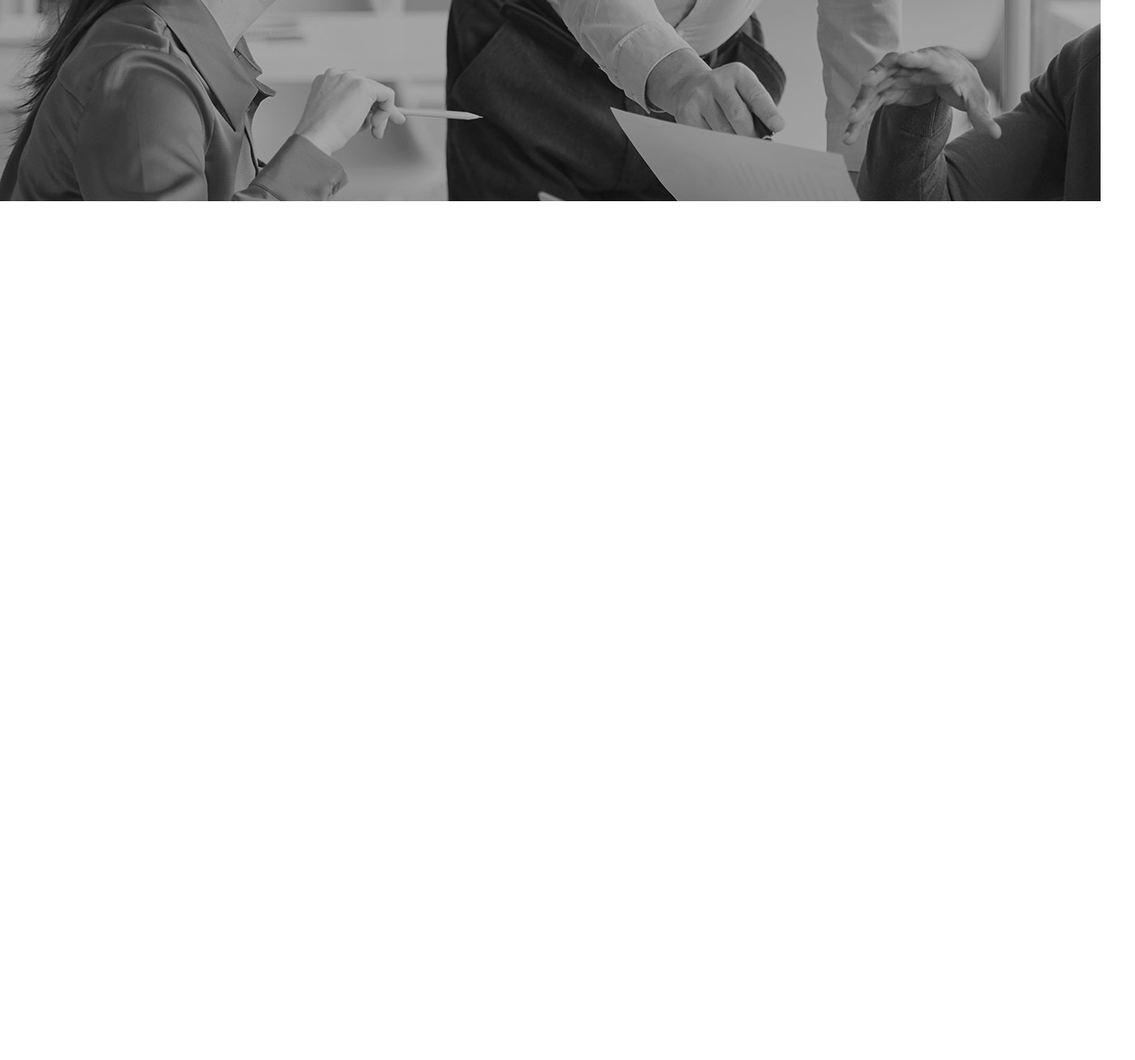
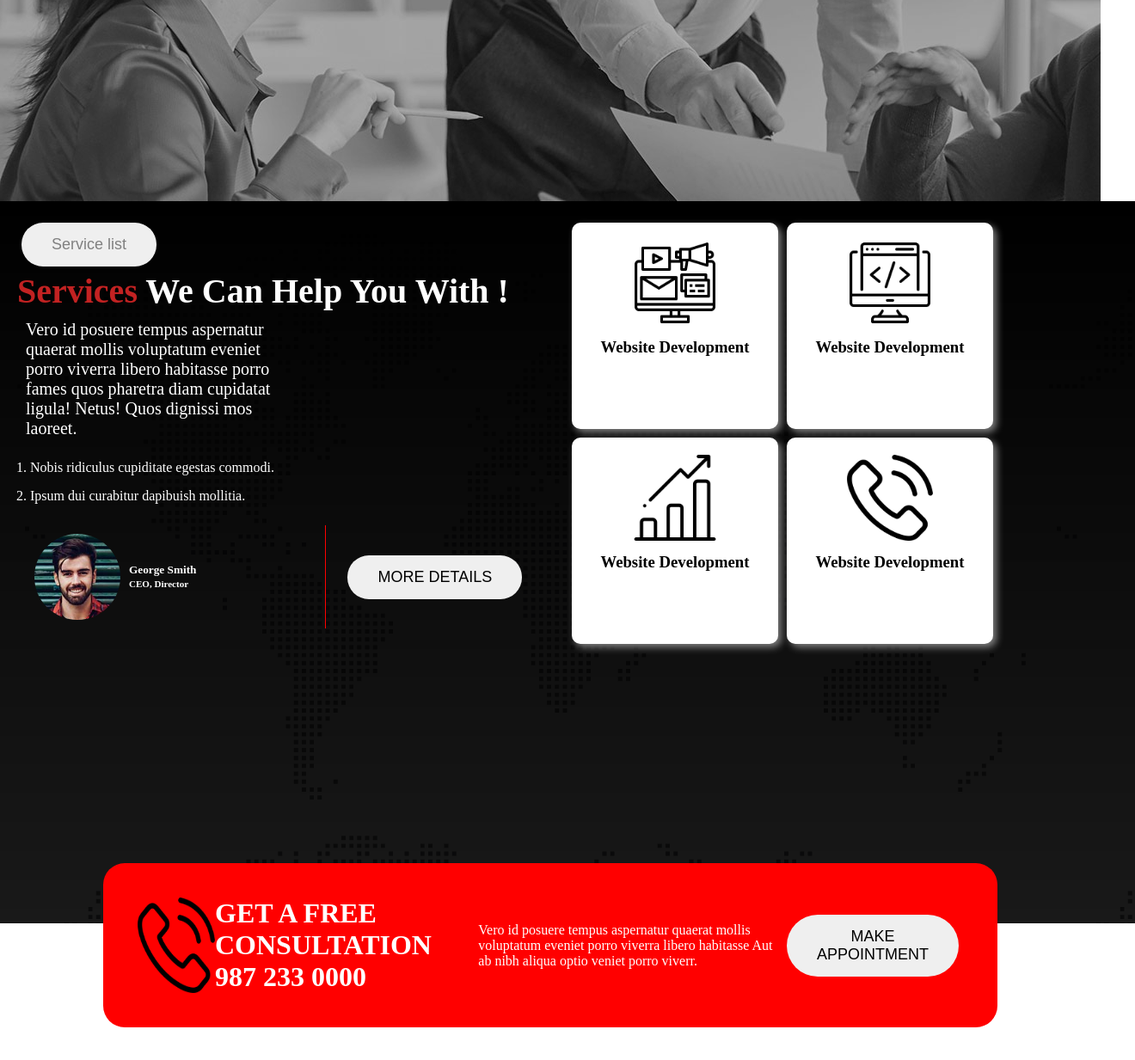
Before and after one commit to pieash9/digital-agency, a plain HTML site: page index.html in a window 1280 px wide. Shown: the part 625-1858 px from the top of the page at 86% size, 1320 px wide, since content can reach past the window. Before the commit the page ends 859 px from the top, so only its background shows below. Drawn offline with Linux system fonts and the light colour scheme.

Commit message:
added service, make appointment

```diff
--- a/index.html
+++ b/index.html
@@ -41,5 +41,67 @@ Can Rely Upon !</h1>
 </div>
       </div>
     </div>
+    <div class="service-container">
+      <div class="service-left-container">
+        <div class="service-details">
+          <button class="btn service-btn">Service list</button>
+          <h1 class="service-title"><span class="primary">Services</span> We Can Help You With !</h1>
+          <p class="service-description">Vero id posuere tempus aspernatur quaerat mollis voluptatum eveniet porro viverra libero habitasse porro fames quos pharetra diam cupidatat ligula! Netus! Quos dignissi mos laoreet.</p>
+          <ul>
+            <li class="service-list">Nobis ridiculus cupiditate egestas commodi.</li>
+            <li class="service-list">Ipsum dui curabitur dapibuish mollitia.</li>
+          </ul>
+          <div class="author-details">
+            <div class="author-img-desc">
+              <img class="author-img" src="asset/image/author.jpg" alt="">
+              <h5 class="CEO-details">George Smith <br>
+              <small>CEO, Director</small></h5>
+            </div>
+            <div class="more-details">
+              <button class="btn MORE-DETAILS">MORE DETAILS</button>
+            </div>
+          </div>
+        </div>
+      </div>
+      <div class="service-right-container">
+        <div class="services">
+          <div class="service-up">
+            <div class="service">
+              <img class="service-logo" src="asset/icons/digital-marketing.png" alt="">
+              <h3>Website Development</h3>
+            </div>
+            <div class="service">
+              <img class="service-logo" src="asset/icons/coding.png" alt="">
+              <h3>Website Development</h3>
+            </div>
+          </div>
+          <div class="service-down">
+            <div class="service">
+              <img class="service-logo" src="asset/icons/bar-chart.png" alt="">
+              <h3>Website Development</h3>
+            </div>
+            <div class="service">
+              <img class="service-logo" src="asset/icons/phone-call.png" alt="">
+              <h3>Website Development</h3>
+            </div>
+          </div>
+        </div>
+      </div>
+    </div>
+    <!-- appointment section  -->
+
+
+    <div class="appointment-section">
+      <div class="phone-call">
+        <img class="call-icon" src="asset/icons/phone-call.png" alt="">
+        <h1>GET A FREE CONSULTATION <br>
+987 233 0000</h1>
+      </div>
+      <div class="appointment-description">
+        <p>Vero id posuere tempus aspernatur quaerat mollis voluptatum eveniet porro
+viverra libero habitasse Aut ab nibh aliqua optio veniet porro viverr.</p>
+      </div>
+      <div><button class="btn btn make-appointment">MAKE APPOINTMENT</button></div>
+    </div>
   </body>
 </html>
--- a/style.css
+++ b/style.css
@@ -62,3 +62,112 @@
 .btn-hire{
     color: red;
 }
+/* service container  */
+.service-container{
+    width: 100%;
+    height: 100vh;
+    background-image: url("./asset/image/footer-bg.png"), linear-gradient(rgba(0, 0, 0, 1), rgba(0, 0, 0, 0.9));
+    background-blend-mode: overlay;
+    color: white;
+    padding: 20px;
+}
+.service-left-container{
+    width: 50%;
+}
+.service-btn{
+    color: gray;
+    border-radius: 25px;
+}
+.service-title{
+    font-size: 40px;
+    font-weight:bold;
+}
+.service-description{
+    font-size: 20px;
+    width: 50%;
+    padding: 10px;
+}
+.service-list{
+    list-style-type: decimal;
+    margin: 15px;
+
+}
+.author-details{
+    display: flex;
+    align-items: center;
+    padding: 10px;
+}
+.author-img-desc{
+    display: flex;
+    align-items: center;
+    padding: 10px;
+    border-right: 1px solid red ;
+    padding-right: 150px;
+
+}
+.author-img{
+    width: 100px;
+    height: 100px;
+    border-radius: 50px;
+}
+.more-details{
+    padding: 20px;
+}
+.CEO-details{
+    padding-left: 10px;
+}
+.MORE-DETAILS{
+    border-radius: 25px;
+}
+.service-container{
+    display: flex;
+}
+.service-up{
+    display: flex;
+}
+.service-down{
+    display: flex;
+}
+.service{
+    padding: 20px;
+    background-color: white;
+    box-shadow: 4px 4px 8px gray;
+    width: 200px;
+    height: 200px;
+    text-align: center;
+    color: black;
+    border-radius: 10px;
+    margin: 5px;
+}
+.service-logo{
+    width:50%;
+    padding-bottom: 10px;
+}
+.phone-call{
+    display: flex;
+}
+.call-icon{
+    width: 90px;
+}
+
+/* appointment style  */
+.appointment-section{
+    width: 75%;
+    display: flex;
+    justify-content: center;
+    align-items: center;
+    background-color: red;
+    padding: 40px;
+    color: white;
+    margin: auto;
+    border-radius: 25px;
+    margin-top: -70px;
+    margin-bottom: 50px;
+
+}
+.appointment-description{
+    width: 50%;
+}
+.make-appointment{
+    border-radius: 50px;
+}
```
